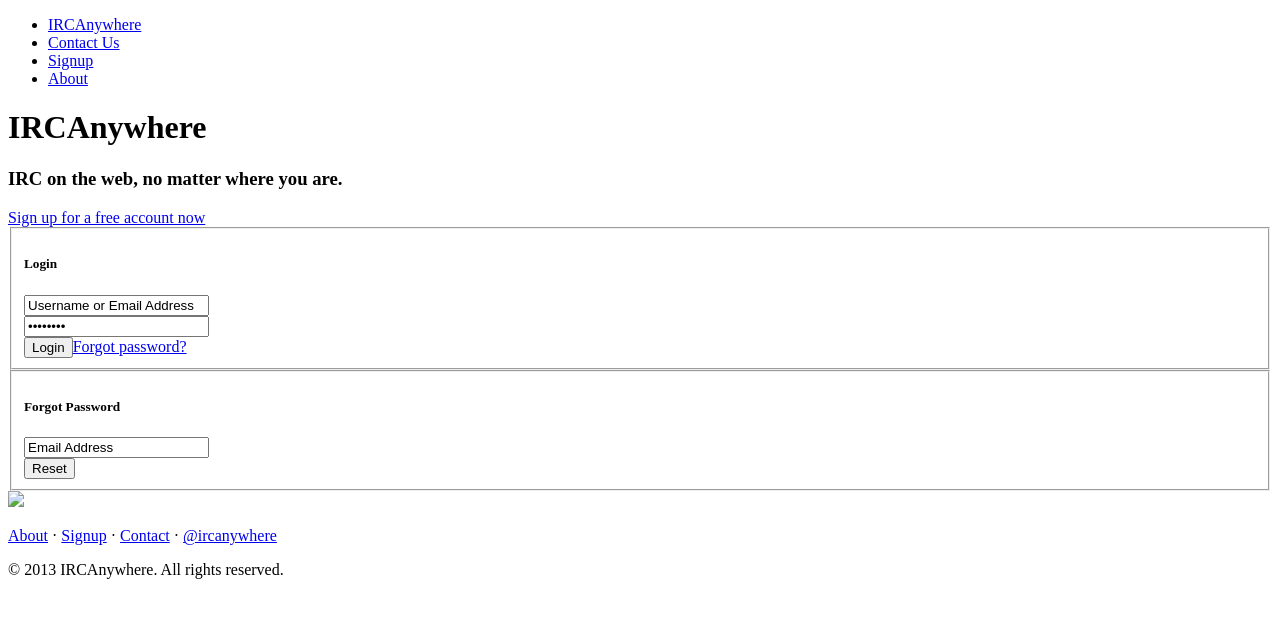
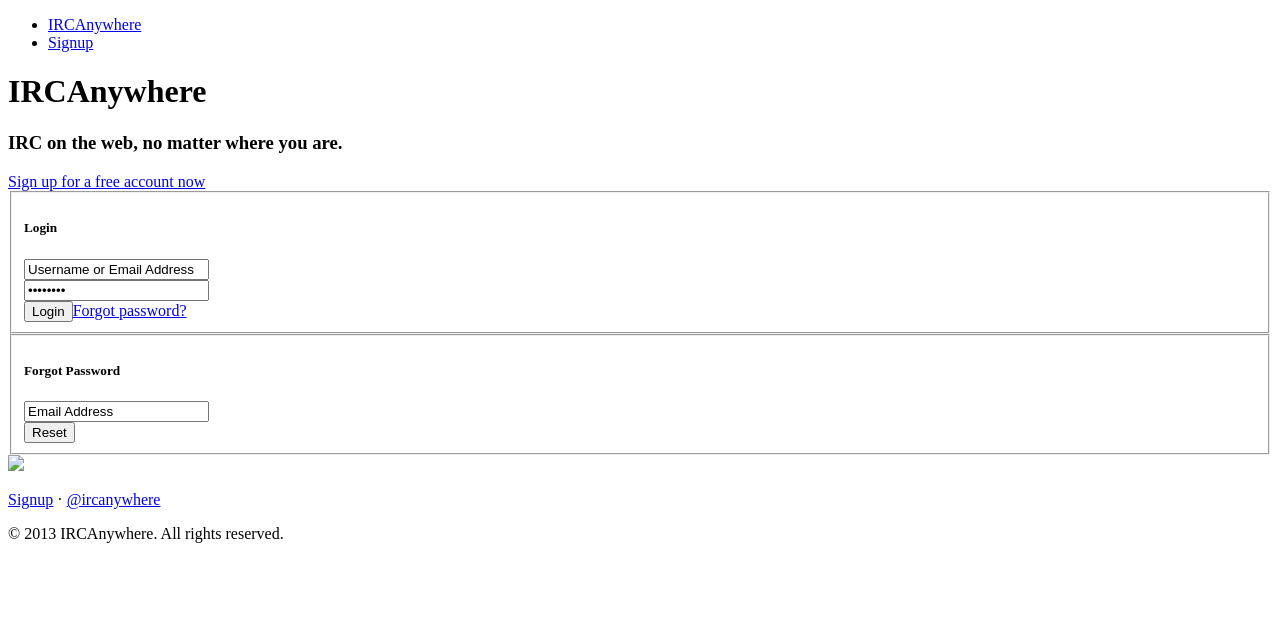
Before and after one commit to ircanywhere/ircanywhere, a Flask app: template frontend/websites/ircanywhere/templates/home.html in a window 1280 px wide. Shown: the top 618 px of the page. Run offline with Flask 2, Linux system fonts and the light colour scheme; the template is opened without the code that fills it: most values are stand-ins (such as "Sample title", 1, 10 or a date in 2020); parts of the project's set-up code (start-up, migrations or seed data) failed here and were passed over; some libraries are stand-ins or nearby versions.

Commit message:
Fixed some bugs from the previous commit

```diff
--- a/frontend/websites/ircanywhere/config.py
+++ b/frontend/websites/ircanywhere/config.py
@@ -3,7 +3,7 @@ from pymongo import MongoClient
 
 config = {
 	'mongo': 'mongodb://localhost/ircanywhere',
-	'mongodb': 'webclient',
+	'mongodb': 'ircanywhere',
 	'smtp_host': 'smtp.gmail.com',
 	'smtp_user': 'username@email.com',
 	'smtp_pass': 'password',
--- a/frontend/websites/ircanywhere/controllers/javascript.py
+++ b/frontend/websites/ircanywhere/controllers/javascript.py
@@ -57,7 +57,7 @@ class Controller(object):
 	# a function to get our javascript from all the files in self.files
 
 	def get(self):
-		response = app.make_response(self.combine_js(config.config['use_cache']))
+		response = app.make_response(self.combine_js(True))
 		response.headers['Content-Type'] = 'application/javascript'
 		return response
 
--- a/frontend/websites/ircanywhere/templates/index.html
+++ b/frontend/websites/ircanywhere/templates/index.html
@@ -31,16 +31,14 @@
 		<div class="topbar clear main">
 			<ul id="main-menu">
 				<li class="logo"><a href="{{ base_url }}">IRCAnywhere</a></li>
-				<li><a href="{{ base_url }}contact">Contact Us</a></li>
 				<li><a href="{{ base_url }}signup">Signup</a></li>
-				<li><a href="{{ base_url }}about">About</a></li>
 			</ul>
 			<div class="topbar inner"></div>
 		</div>
 		{% block content %}
 		{% endblock %}
 		<div id="main-footer">
-			<p><a href="{{ base_url }}about">About</a> &middot; <a href="{{ base_url }}signup">Signup</a> &middot; <a href="{{ base_url }}contact">Contact</a> &middot; <a href="https://twitter.com/ircanywhere" target="_blank">@ircanywhere</a></p>
+			<p><a href="{{ base_url }}signup">Signup</a> &middot; <a href="https://twitter.com/ircanywhere" target="_blank">@ircanywhere</a></p>
 			<p>© 2013 IRCAnywhere. All rights reserved.</p>
 		</div>
 	</div>
```
Also changed, not shown: irc-backend/lib/system.js.
